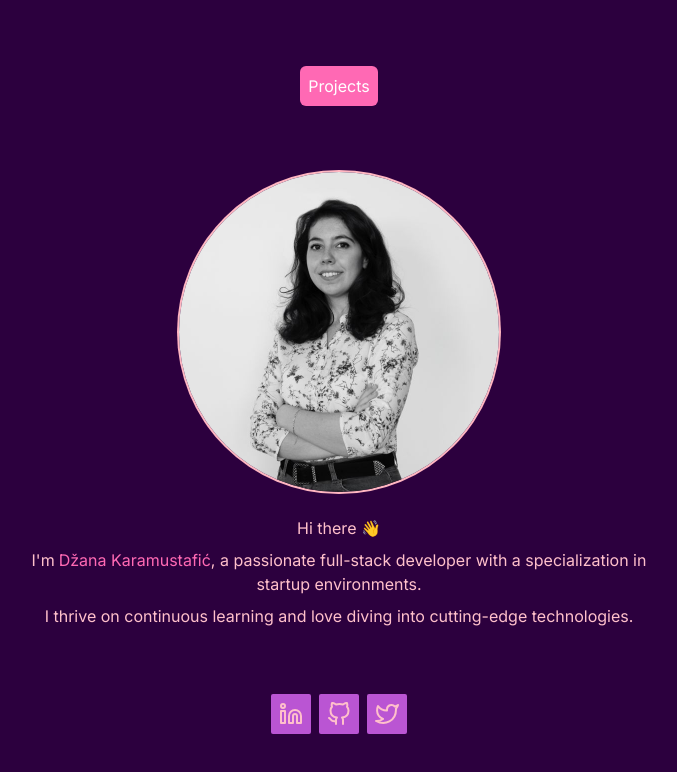
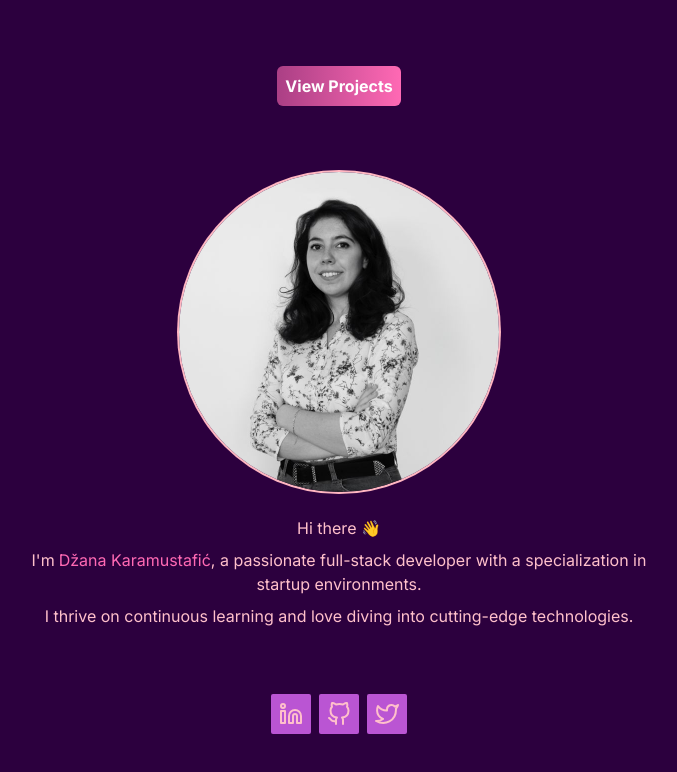
Before and after one commit to gunnmgirl/gunnmgirl.com, a Next.js app: page / in a window 1280 px wide. Shown: the top 772 px of the page, without its empty margins (301-978 px from the left). Built offline with nearby package versions, Linux system fonts and the light colour scheme.

Commit message:
feat: adds gradient to view projects button

```diff
--- a/app/page.tsx
+++ b/app/page.tsx
@@ -10,8 +10,8 @@ export default function Home() {
   return (
     <div className="h-lvh flex flex-col items-center justify-evenly p-4 md:p-0">
       <div>
-        <button className="bg-[#FF69B4] p-2 rounded-md text-[#FFFFFF] hover:bg-[#BA55D3] hover:scale-105 transition-all duration-300">
-          Projects
+        <button className="bg-gradient-to-l from-[#FF69B4] to-[#FF69B4]/60 hover:from-[#BA55D3] hover:to-[#BA55D3]/60 hover:scale-105 font-bold text-white p-2 rounded-md transition-all duration-300">
+          View Projects
         </button>
       </div>
       <div className="flex flex-col items-center gap-6 sm:px-[8%] md:px-[15%] lg:px-[25%]">
```
